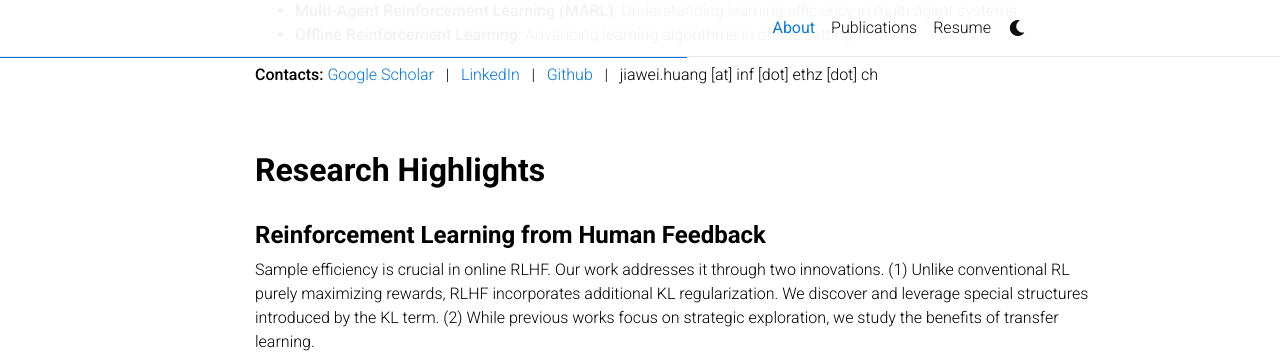
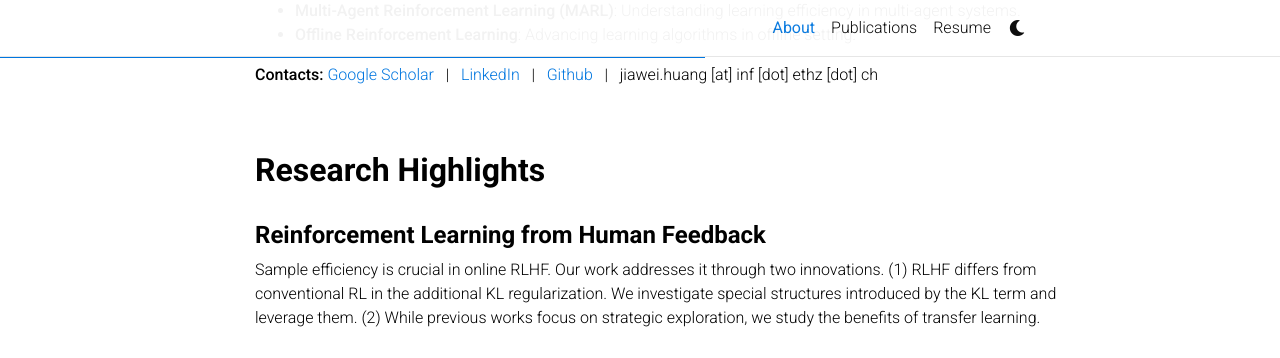
Before and after one commit to jiaweihhuang/jiaweihhuang.github.io, a Jekyll site: the page built from _pages/about.md, in a window 1280 px wide and 900 px high, scrolled down 506 px, cut to the strip 0-358 px from the top of the window. Built offline with Jekyll 4.4.1, drawn with Linux system fonts in a browser that asks for light colours; comment, search, counter and statistics services are not loaded; a style sheet for code colours, icons or effects is not loaded.

Commit message:
Update selected_papers.html

```diff
--- a/_includes/selected_papers.html
+++ b/_includes/selected_papers.html
@@ -1,6 +1,6 @@
 <h4 style="font-weight: 600"><a href="{{ '/publications/' | relative_url }}" style="color: inherit;">Reinforcement Learning from Human Feedback</a></h4>
 Sample efficiency is crucial in online RLHF. Our work addresses it through two innovations.
-(1) Unlike conventional RL purely maximizing rewards, RLHF incorporates additional KL regularization. We discover and leverage special structures introduced by the KL term.
+(1) RLHF differs from conventional RL in the additional KL regularization. We investigate special structures introduced by the KL term and leverage them.
 (2) While previous works focus on strategic exploration, we study the benefits of transfer learning.
 <div class="publications" style="width:800px;">
   {% bibliography -f {{ site.scholar.bibliography }} -q @*[selected=true, category=RLHF]* %}
```
